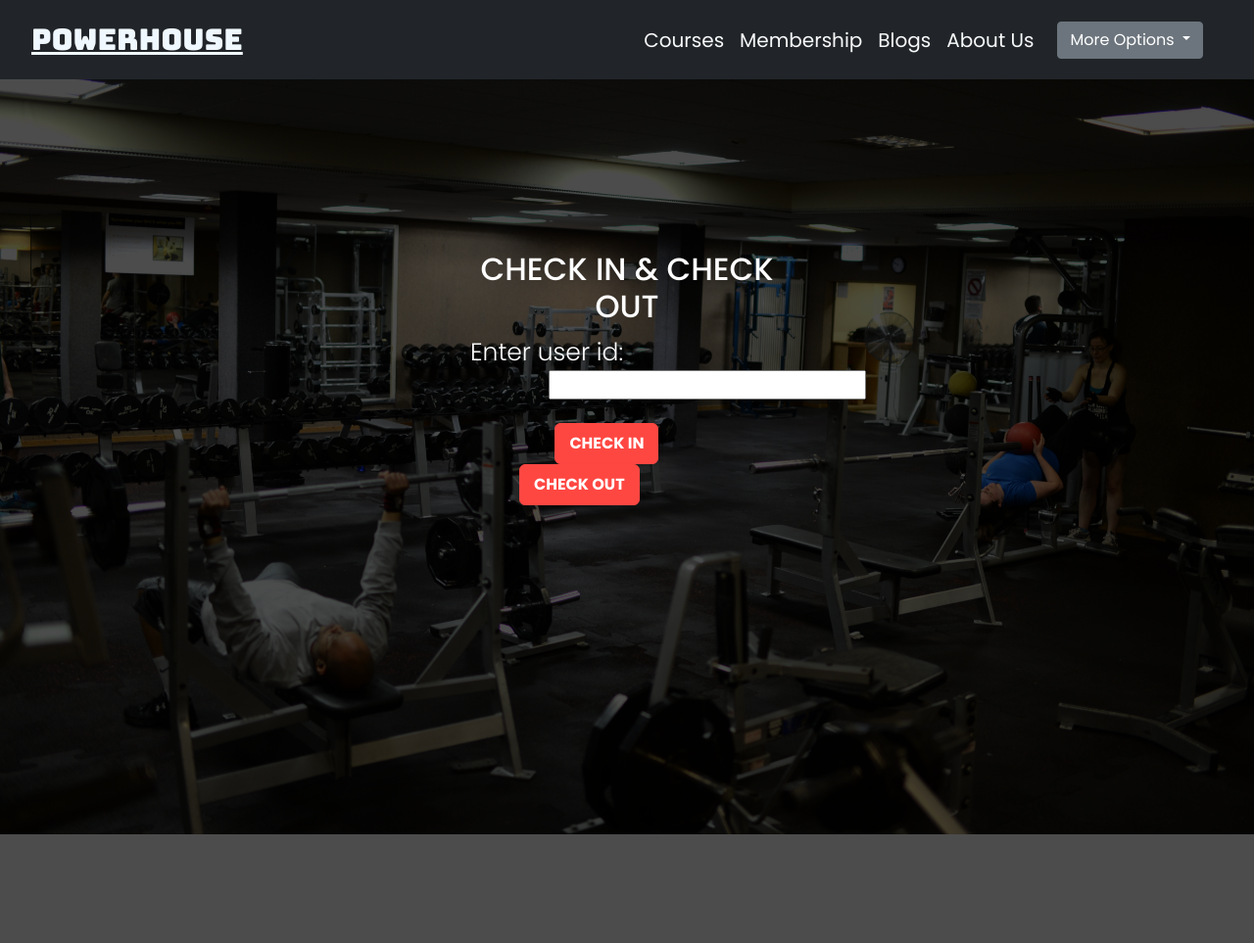
After one commit to R4JV4N5/PowerHouse, a PHP site: page /PowerHouse/checkin2.php in a window 1280 px wide. The commit adds this page. Shown: the whole page at 98% size. Run offline with PHP 8.4, Linux system fonts and the light colour scheme; some libraries are stand-ins or nearby versions.

Commit message:
added checkin2 and nav bars

```diff
--- a/checkin.html
+++ b/checkin2.php
@@ -196,7 +196,7 @@
       background-size: 100%;
     "
   >
-    <div class="nav_bar">
+    <!-- <div class="nav_bar">
       <table style="width: 100%">
         <tr>
           <td>
@@ -215,9 +215,9 @@
                     >Membership Options
                   </a>
                 </li>
-                <!-- <li class="nav_items">
+                <li class="nav_items">
                         <a class="nav_items_inside" href="">Blogs </a>
-                      </li> -->
+                      </li>
                 <li class="nav_items">
                   <a class="nav_items_inside" href="">About us</a>
                 </li>
@@ -228,7 +228,7 @@
                       <a href="#">Add Member</a>
                       <a href="checkin.html">Check-In-Out</a>
                       <a href="userlist.php">Users List</a>
-                      <!-- <a href="#">user Activities</a> -->
+                      <a href="#">user Activities</a>
                     </div>
                   </div>
                 </li>
@@ -237,8 +237,9 @@
           </td>
         </tr>
       </table>
-    </div>
+    </div> -->
 
+    <?php require "partials/_adminNav.php"; ?>
     <div class="main2">
       <form action="checkin.php" method="post" class="main">
         <center><h2>CHECK IN & CHECK OUT</h2></center>
--- a/css/new_user.css
+++ b/css/new_user.css
@@ -115,7 +115,7 @@
 /* form_div */
 .form_div{
   width: 80em;
-  margin-top: 3em;
+  margin-top: 8em;
 }
 
 .form_div table td{
--- a/partials/logout.php
+++ b/logout.php
@@ -2,6 +2,6 @@
     session_start();
     session_unset();
     session_destroy();
-    header("location: /index.php");
+    header("location: index.php");
     exit;
 ?>
--- /dev/null
+++ b/partials/_adminNav.php
@@ -0,0 +1,96 @@
+<head>
+    <meta charset="UTF-8" />
+    <meta http-equiv="X-UA-Compatible" content="IE=edge" />
+    <meta name="viewport" content="width=device-width, initial-scale=1.0" />
+    <title>New User</title>
+    <link href="https://fonts.googleapis.com/css2?family=Staatliches&display=swap" rel="stylesheet" />
+    <link href="https://fonts.googleapis.com/css2?family=Economica&family=Staatliches&display=swap" rel="stylesheet" />
+    <link href="https://fonts.googleapis.com/css2?family=Bungee&family=Economica&family=Staatliches&display=swap"
+        rel="stylesheet" />
+    <!-- bootstrap -->
+    <link href="https://cdn.jsdelivr.net/npm/bootstrap@5.0.2/dist/css/bootstrap.min.css" rel="stylesheet"
+        integrity="sha384-EVSTQN3/azprG1Anm3QDgpJLIm9Nao0Yz1ztcQTwFspd3yD65VohhpuuCOmLASjC" crossorigin="anonymous">
+    <script src="https://cdn.jsdelivr.net/npm/bootstrap@5.0.2/dist/js/bootstrap.bundle.min.js"
+        integrity="sha384-MrcW6ZMFYlzcLA8Nl+NtUVF0sA7MsXsP1UyJoMp4YLEuNSfAP+JcXn/tWtIaxVXM" crossorigin="anonymous">
+    </script>
+    <script src="https://code.jquery.com/jquery-3.2.1.slim.min.js"
+        integrity="sha384-KJ3o2DKtIkvYIK3UENzmM7KCkRr/rE9/Qpg6aAZGJwFDMVNA/GpGFF93hXpG5KkN" crossorigin="anonymous">
+    </script>
+    <script src="https://cdn.jsdelivr.net/npm/popper.js@1.12.9/dist/umd/popper.min.js"
+        integrity="sha384-ApNbgh9B+Y1QKtv3Rn7W3mgPxhU9K/ScQsAP7hUibX39j7fakFPskvXusvfa0b4Q" crossorigin="anonymous">
+    </script>
+    <script src="https://cdn.jsdelivr.net/npm/bootstrap@4.0.0/dist/js/bootstrap.min.js"
+        integrity="sha384-JZR6Spejh4U02d8jOt6vLEHfe/JQGiRRSQQxSfFWpi1MquVdAyjUar5+76PVCmYl" crossorigin="anonymous">
+    </script>
+
+    <!-- css -->
+    <style>
+    .nav-link {
+        color: white;
+        border-radius: 0.5rem;
+        font-size: 1.25em;
+    }
+
+    .nav-link:hover {
+        background-color: orangered;
+    }
+
+    .m_lo   go {
+        color: white;
+        font-size: 2rem;
+        font-family: "Bungee";
+        text-decoration: none;
+    }
+
+    .m_logo:hover {
+        color: white;
+    }
+
+    .btn-primary {
+        background-color: orangered;
+    }
+
+    .profile_img {
+        height: 2em;
+        border-radius: 1em;
+    }
+    </style>
+</head>
+
+
+
+<nav class="navbar fixed-top navbar-expand-lg navbar-expand-md bg-dark">
+    <div class="container-fluid">
+        <a class="m_logo" href="after_login_user.php">POWERHOUSE</a>
+        <div class="collapse navbar-collapse" id="navbarSupportedContent">
+            <ul class="d-flex navbar-nav ms-auto mb-2 mb-lg-0">
+                <li class="nav-item">
+                    <a class="nav-link text-light" href="courses.php">Courses</a>
+                </li>
+                <li class="nav-item">
+                    <a class="nav-link text-light" href="member.php">Membership</a>
+                </li>
+                <li class="nav-item">
+                    <a class="nav-link text-light" href="#">Blogs</a>
+                </li>
+                <li class="nav-item">
+                    <a class="nav-link text-light" href="#">About Us</a>
+                </li>
+                <li class="nav-item">
+                    <div class="dropdown my-1">
+                        <button class="btn btn-secondary dropdown-toggle" type="button" data-bs-toggle="dropdown"
+                            aria-expanded="false" style="margin-right: 2.5em; margin-left: 1em">
+                            More Options
+                        </button>
+                        <ul class="dropdown-menu">
+                            <li><a class="dropdown-item" href="new_user.php">Add New Member</a></li>
+                            <li><a class="dropdown-item" href="checkin2.php">Check-In-Out</a></li>
+                            <li><a class="dropdown-item" href="userlist.php">User List</a></li>
+                            <li><a class="dropdown-item" href="counter.php">View Occupancy</a></li>
+                        </ul>
+                    </div>
+                </li>
+            </ul>
+        </div>
+    </div>
+</nav>
--- a/partials/_nav.php
+++ b/partials/_nav.php
@@ -85,7 +85,7 @@
                         <ul class="dropdown-menu">
                             <li><a class="dropdown-item" href="profile.php">View Profile</a></li>
                             <li><a class="dropdown-item" href="counter.php">Check occupanncy</a></li>
-                            <li><a class="dropdown-item" href="#">Log-out</a></li>
+                            <li><a class="dropdown-item" href="logout.php">Log-out</a></li>
                         </ul>
                     </div>
                 </li>';}
--- a/profile.php
+++ b/profile.php
@@ -96,7 +96,7 @@
     </style>
   </head>
   <body>
-    <?php require "partials/_nav2.php"; ?>
+    <?php require "partials/_nav.php"; ?>
 
     <div class="row my-5 py-5 mx-3">
       <div class="col-xl-4">
```
Also changed, not shown: courses.php (+15 -0 lines), member.php (+15 -0 lines), new_user.php (+25 -29 lines), userlist.php (+4 -3 lines).
